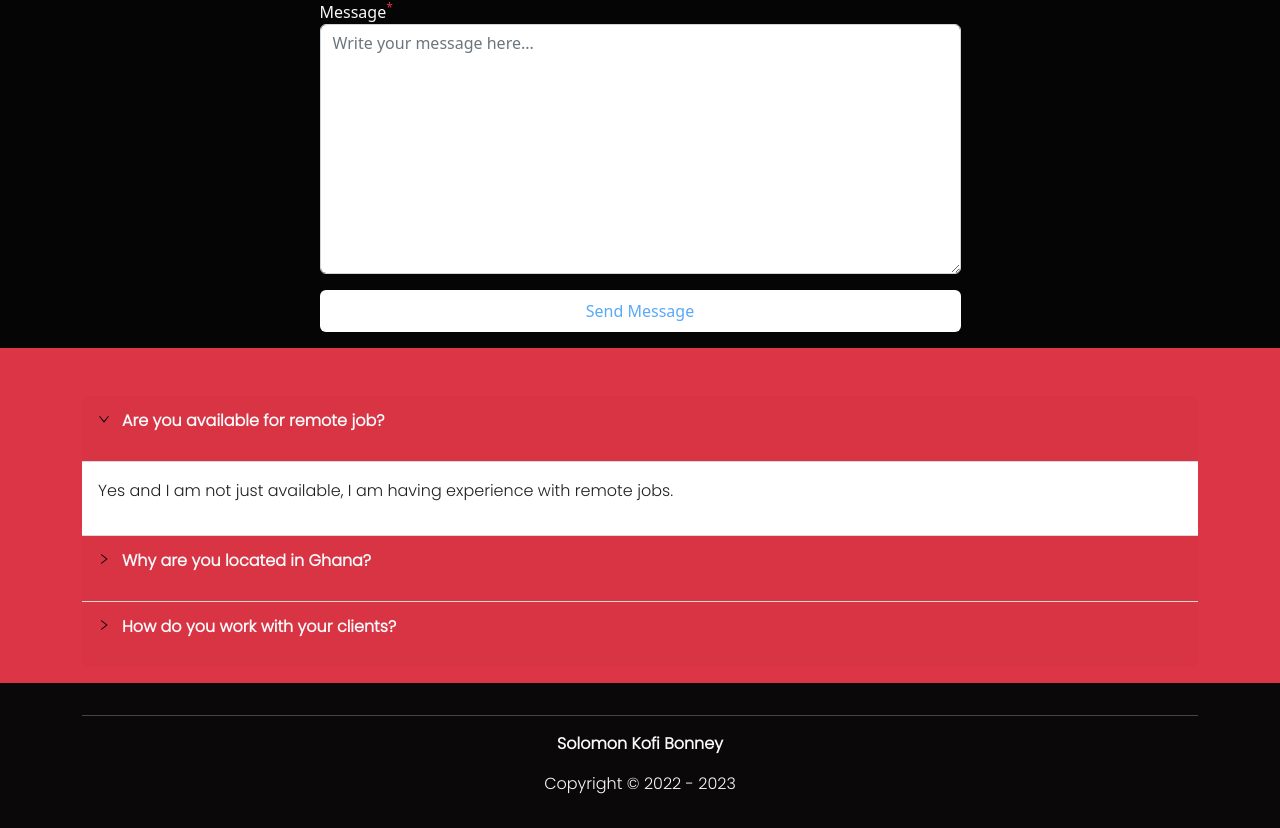
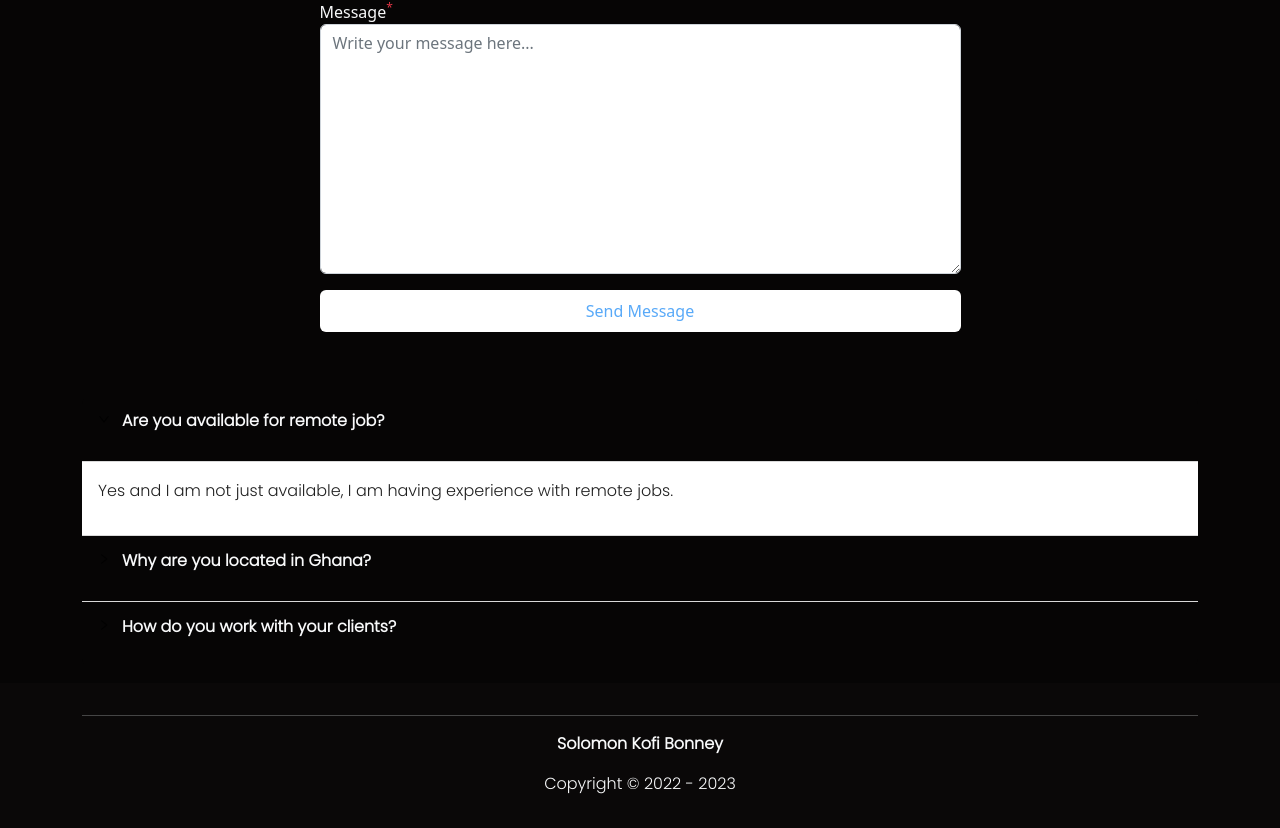
Before and after one commit to quophiBonney/sb, a React (Create React App) app: page / in a window 1280 px wide. Shown: the part 3890-4718 px from the top of the page. Built offline with nearby package versions, Linux system fonts and the light colour scheme.

Commit message:
danger removed

```diff
--- a/src/pages/home/Faq.jsx
+++ b/src/pages/home/Faq.jsx
@@ -31,7 +31,7 @@ const Faq = () => {
   };
   return (
     <div>
-      <div className="container-fluid bg-danger aboutme" id="faqs">
+      <div className="container-fluid aboutme" id="faqs">
         <Container>
           <div className="row justify-content-center">
             <div className="col-sm-12 col-md-12 col-lg-12 mt-5 mb-3">
```
